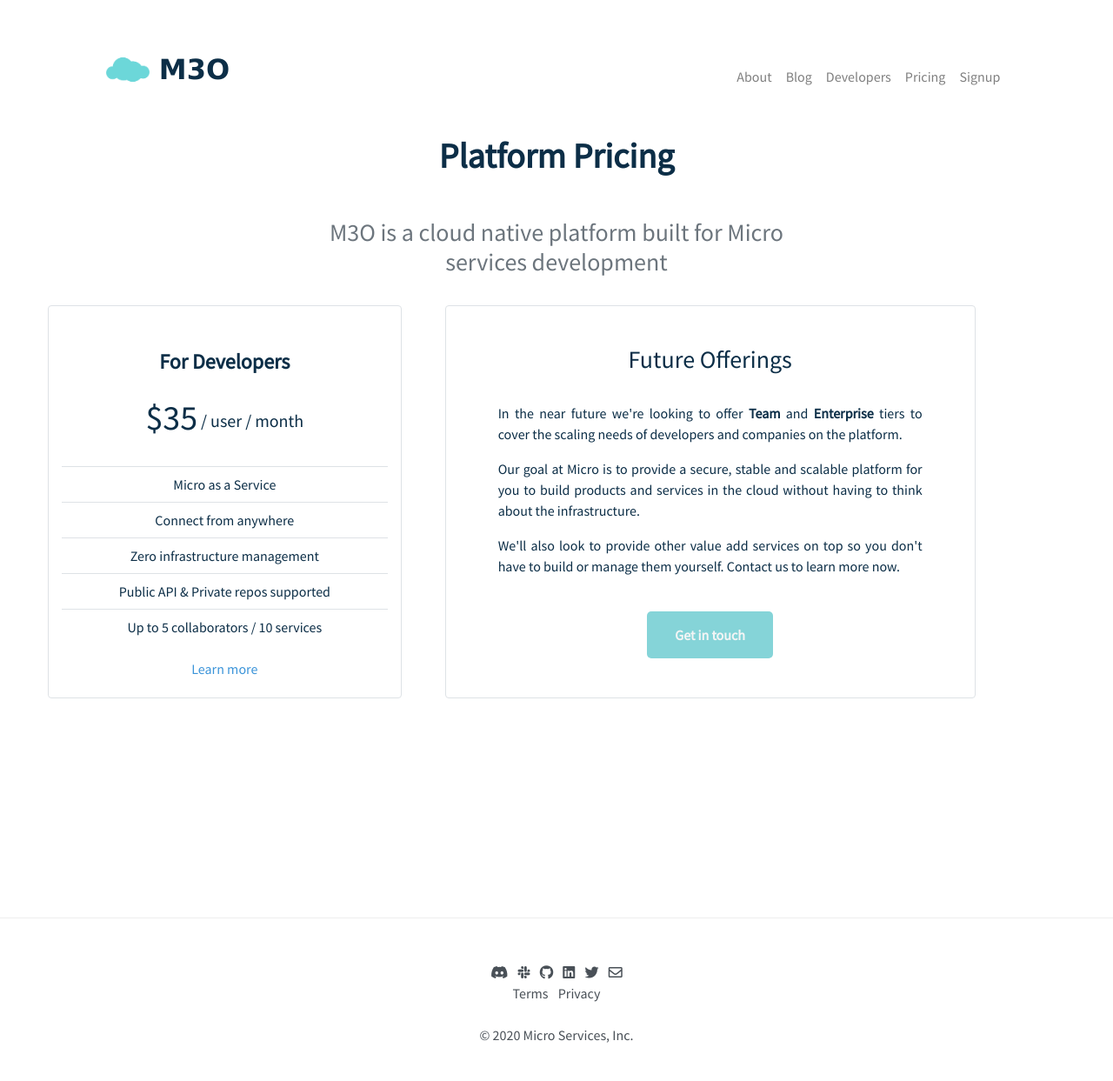
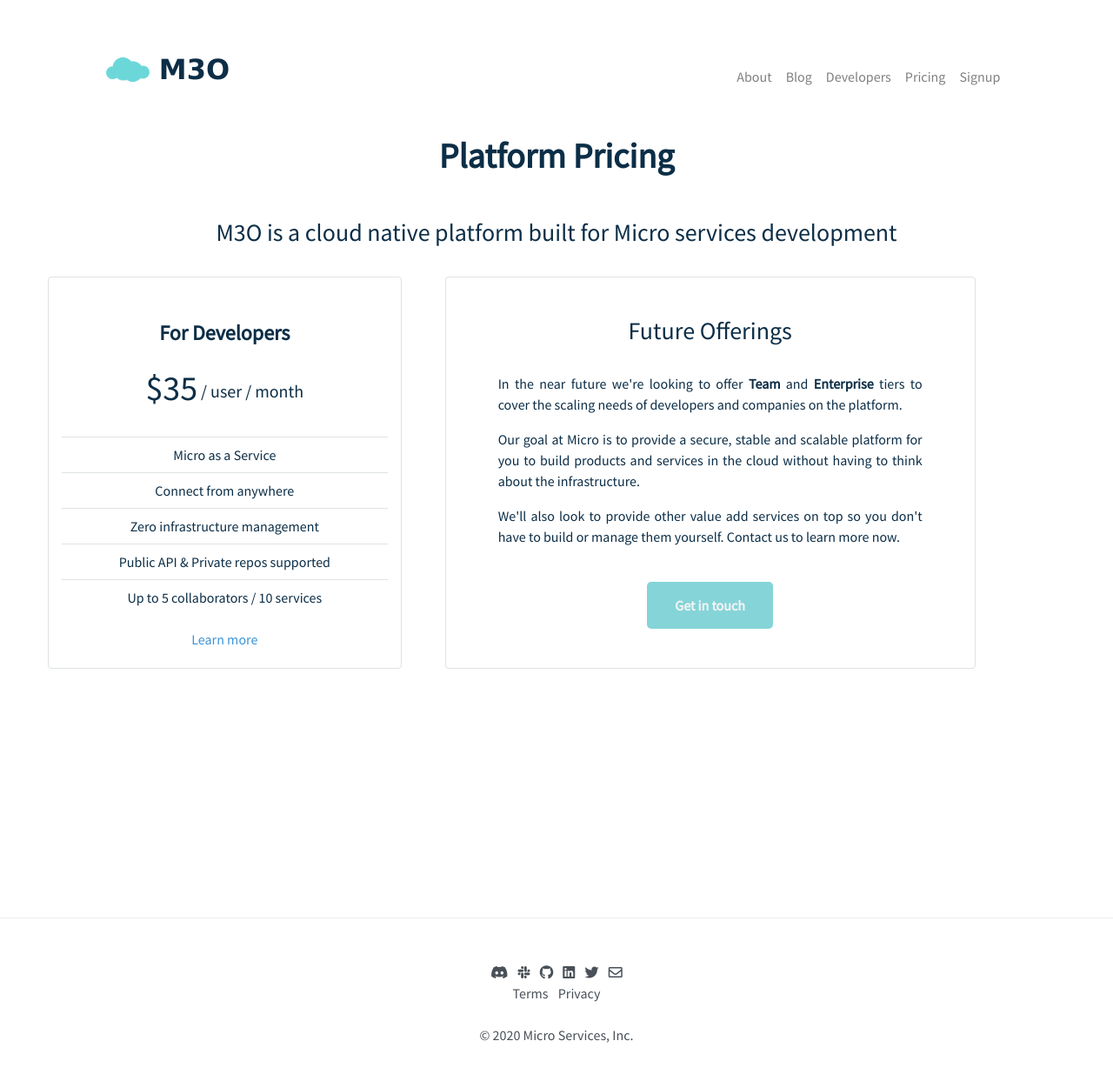
Before and after one commit to micro-community/go-micro-v2-doc, a Jekyll site: the page built from pricing.html, in a window 1280 px wide. Shown: the whole page at 87% size. Built offline with Jekyll 4.4.1, drawn with Linux system fonts in a browser that asks for light colours; nearby versions of some CDN libraries.

Commit message:
update pricing blurb

```diff
--- a/pricing.html
+++ b/pricing.html
@@ -3,8 +3,8 @@
 description: "Pricing details for the M3O Platform"
 layout: default
 ---
-  <center class="col-md-6 offset-md-3">
-    <h3 class="text-muted">M3O is a cloud native platform built for Micro services development</h3>
+  <center>
+    <h3>M3O is a cloud native platform built for Micro services development</h3>
   </center>
   <div>
     <div class="row">
```
